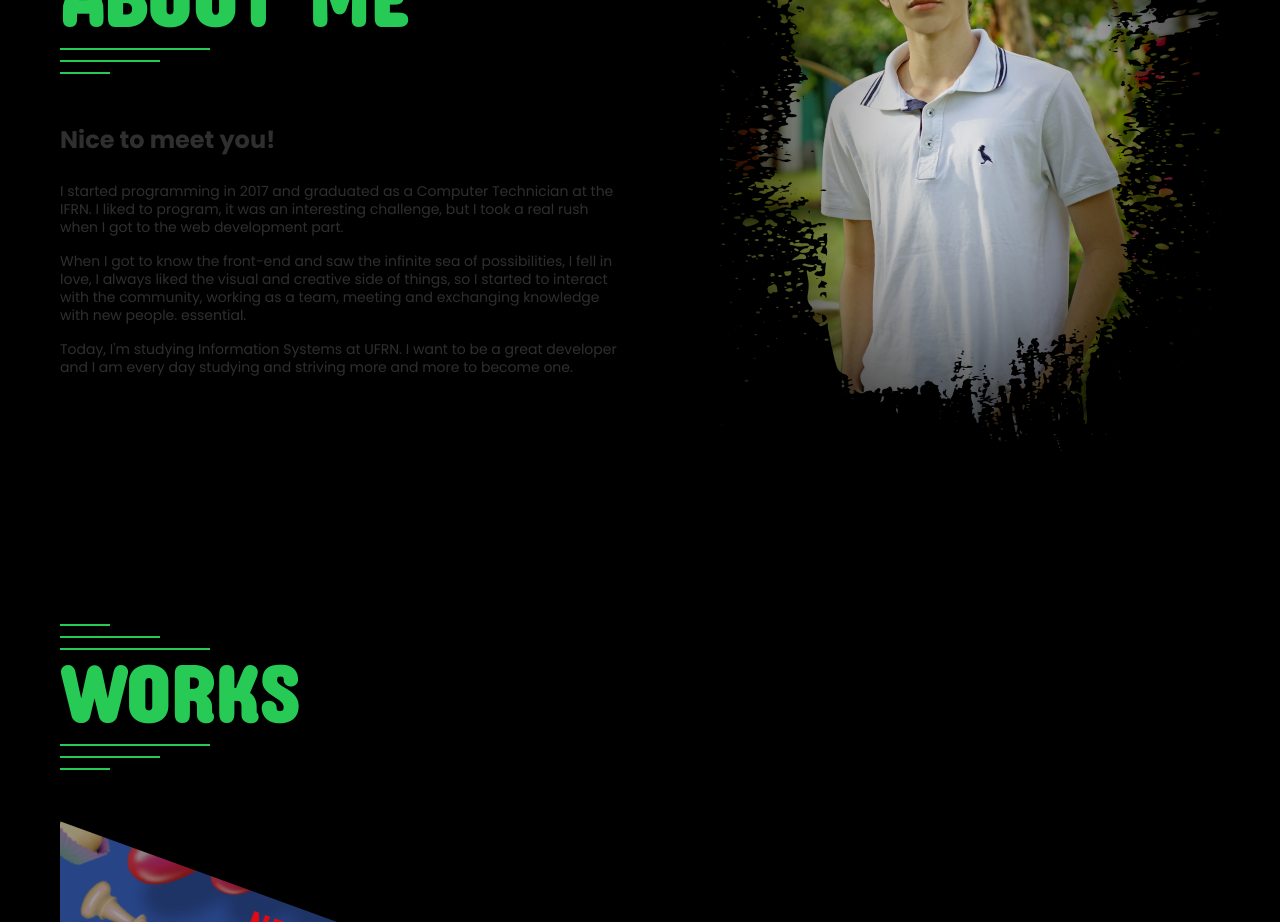
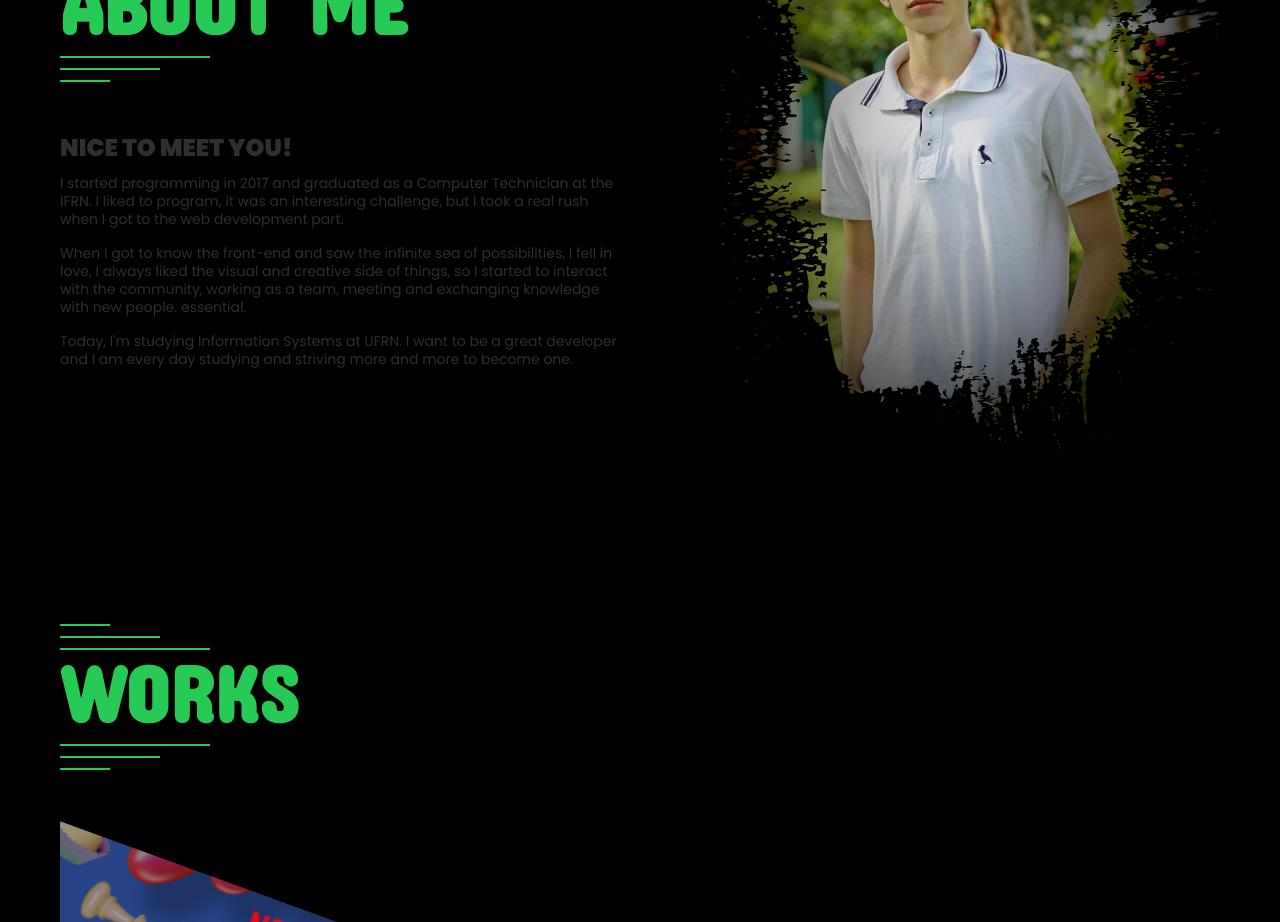
Before and after one commit to victormedeiros1/portfolio-v4-next, a Next.js app: page / in a window 1280 px wide. Shown: the part 1040-1962 px from the top of the page. Built offline with nearby package versions, Linux system fonts and the light colour scheme.

Commit message:
feat: create 'HEADINGS' component

```diff
--- /dev/null
+++ b/src/components/Headings/H1/styles.jsx
@@ -0,0 +1,8 @@
+import { styled } from '@stitches/react';
+
+export const H1 = styled('h1', {
+  color: '$dark',
+  fontSize: '$100',
+  lineHeight: '$100',
+  marginBottom: '$20',
+});
--- a/src/components/Title/index.jsx
+++ b/src/components/Headings/H2/index.jsx
@@ -1,12 +1,12 @@
-import { Box, TitleStyles, LargeBar, MediumBar, SmallBar } from './styles';
+import { Box, H2Styles, LargeBar, MediumBar, SmallBar } from './styles';
 
-const Title = ({ children }) => {
+const H2 = ({ children }) => {
   return (
     <Box>
       <SmallBar></SmallBar>
       <MediumBar></MediumBar>
       <LargeBar></LargeBar>
-      <TitleStyles>{children}</TitleStyles>
+      <H2Styles>{children}</H2Styles>
       <LargeBar></LargeBar>
       <MediumBar></MediumBar>
       <SmallBar></SmallBar>
@@ -14,4 +14,4 @@ const Title = ({ children }) => {
   );
 };
 
-export default Title;
+export default H2;
--- a/src/components/Title/styles.jsx
+++ b/src/components/Headings/H2/styles.jsx
@@ -7,7 +7,7 @@ export const Box = styled('div', {
   marginBottom: '$48',
 });
 
-export const TitleStyles = styled('h2', {
+export const H2Styles = styled('h2', {
   color: '$green',
   fontSize: '$80',
   lineHeight: '$64',
--- /dev/null
+++ b/src/components/Headings/H3/index.jsx
@@ -0,0 +1,8 @@
+import React from 'react';
+import { H3Styles } from './styles';
+
+const H3 = ({ children, size }) => {
+  return <H3Styles size={size}>{children}</H3Styles>;
+};
+
+export default H3;
--- /dev/null
+++ b/src/components/Headings/H3/styles.jsx
@@ -0,0 +1,19 @@
+import { styled } from '@stitches/react';
+
+export const H3Styles = styled('h3', {
+  color: '$dark',
+  fontSize: '$36',
+  lineHeight: '$56',
+  fontWeight: 900,
+  marginBottom: '$16',
+
+  variants: {
+    size: {
+      small: {
+        fontSize: '$24',
+        lineHeight: '$36',
+        marginBottom: '$8',
+      },
+    },
+  },
+});
--- a/src/components/Projects/Card/index.jsx
+++ b/src/components/Projects/Card/index.jsx
@@ -1,4 +1,5 @@
 import Button from 'src/components/Button';
+import H3 from 'src/components/Headings/H3';
 import Paragraph from 'src/components/Parapgraph';
 import {
   CardStyles,
@@ -13,7 +14,7 @@ const Card = ({ title, paragraphs, company, link }) => {
   return (
     <CardStyles>
       <CardBorderTop />
-      <CardTitle>{title}</CardTitle>
+      <H3>{title}</H3>
       {paragraphs.map(({ id, paragraph }) => (
         <Paragraph key={id}>{paragraph}</Paragraph>
       ))}
--- a/src/components/Projects/Card/styles.jsx
+++ b/src/components/Projects/Card/styles.jsx
@@ -35,14 +35,6 @@ export const CardStyles = styled('div', {
   marginTop: '$80',
 });
 
-export const CardTitle = styled('h3', {
-  color: '$dark',
-  fontSize: '$36',
-  lineHeight: '$56',
-  fontWeight: 900,
-  marginBottom: '$16',
-});
-
 export const CardFooter = styled('div', {
   display: 'flex',
   justifyContent: 'space-between',
--- a/src/components/Sections/About/index.jsx
+++ b/src/components/Sections/About/index.jsx
@@ -1,8 +1,8 @@
 import React from 'react';
 import Container from 'src/components/Container';
 import Paragraph from 'src/components/Parapgraph';
-import Subtitle from 'src/components/Subtitle';
-import Title from 'src/components/Title';
+import H2 from 'src/components/Headings/H2';
+import H3 from 'src/components/Headings/H3';
 import { Left, Right } from './styles';
 
 const About = () => {
@@ -10,8 +10,8 @@ const About = () => {
     <Container>
       <section>
         <Left>
-          <Title>ABOUT ME</Title>
-          <Subtitle>Nice to meet you!</Subtitle>
+          <H2>ABOUT ME</H2>
+          <H3 size="small">NICE TO MEET YOU!</H3>
           <Paragraph>
             I started programming in 2017 and graduated as a Computer Technician at the
             IFRN. I liked to program, it was an interesting challenge, but I took a real
--- a/src/components/Sections/Works/index.jsx
+++ b/src/components/Sections/Works/index.jsx
@@ -2,7 +2,7 @@ import { useState } from 'react';
 import Container from 'src/components/Container';
 import Card from 'src/components/Projects/Card';
 import Banner from 'src/components/Projects/Banner';
-import Title from 'src/components/Title';
+import Title from 'src/components/Headings/H2';
 import { Projects, Banners, Cards } from './styles';
 
 const Works = () => {
```
Also changed, not shown: src/components/Headings/H1/index.jsx (added, +8 -0 lines).
